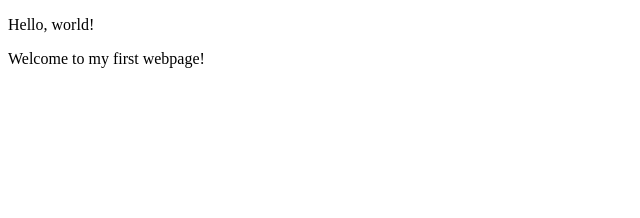
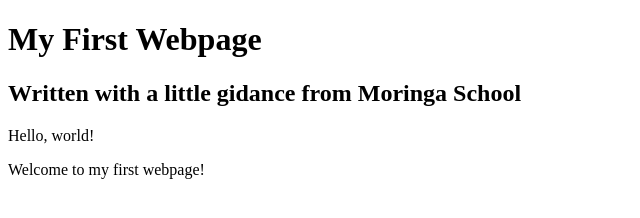
Before and after one commit to LekamCharity/my-first-webpage, a plain HTML site: page my-first-webpage.html in a window 1280 px wide. Shown: the whole page, without its empty margins (0-640 px from the left). Drawn offline with Linux system fonts and the light colour scheme.

Commit message:
add header block elements

```diff
--- a/my-first-webpage.html
+++ b/my-first-webpage.html
@@ -6,6 +6,8 @@
     <title>My first webpage!</title>
 </head>
 <body>
+    <h1>My First Webpage</h1>
+    <h2>Written with a little gidance from Moringa School</h2>
     <p>Hello, world!</p>
     <p>Welcome to my first webpage!</p>
 </body>
```
